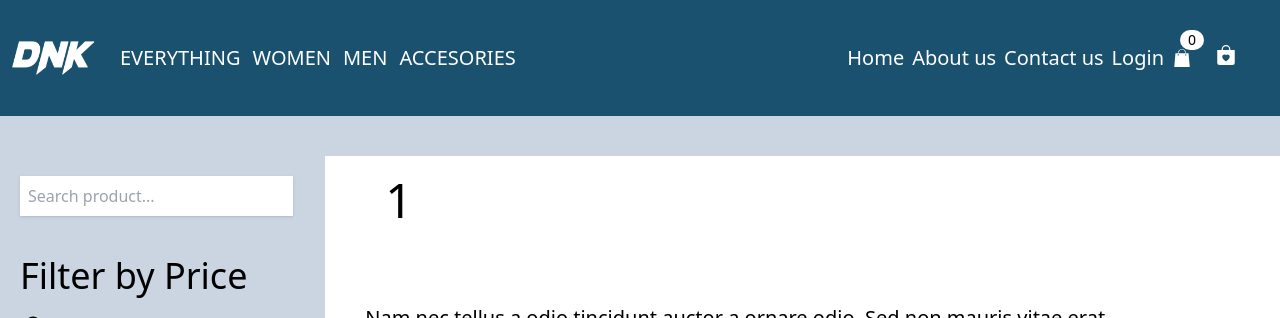
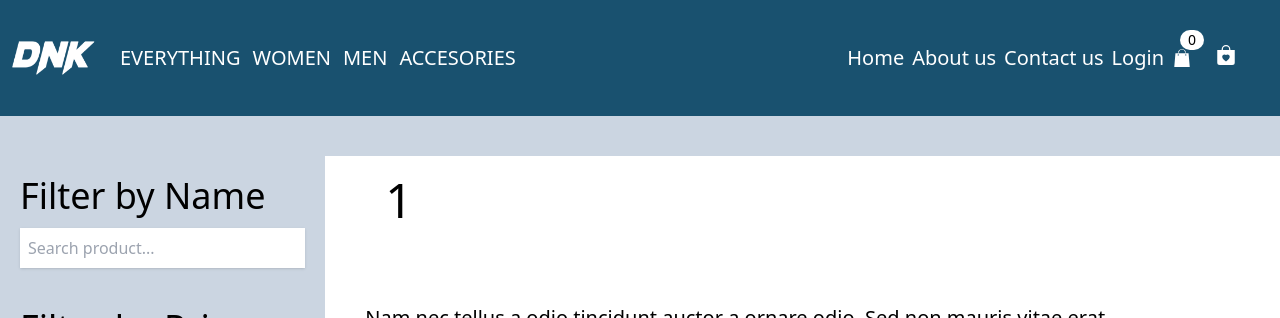
Before and after one commit to Jasmitsingh01/Dnk_Frontend, a React (Vite) app: page /store/1 in a window 1280 px wide. Shown: the top 318 px of the page. Built offline with nearby package versions, Linux system fonts and the light colour scheme; no server answers.

Commit message:
fix issue

```diff
--- a/src/components/Dyaamic/sideBarProduct.jsx
+++ b/src/components/Dyaamic/sideBarProduct.jsx
@@ -6,9 +6,13 @@ function SideBarProduct({setprice,setname}) {
   return (
     <div className=" bg-transparent w-full ">
       <form>
-        <div className=" flex mb-10">
+        <div className=" flex flex-col mb-10">
+        <label htmlFor="name" className=" text-4xl mb-3">
+            Filter by Name
+          </label>
           <input
             type="text"
+            id="name"
             placeholder="Search product..."
             className=" p-2 w-full shadow outline-none me-3"
             onChange={(e)=>setname(e.target.value)}
```
